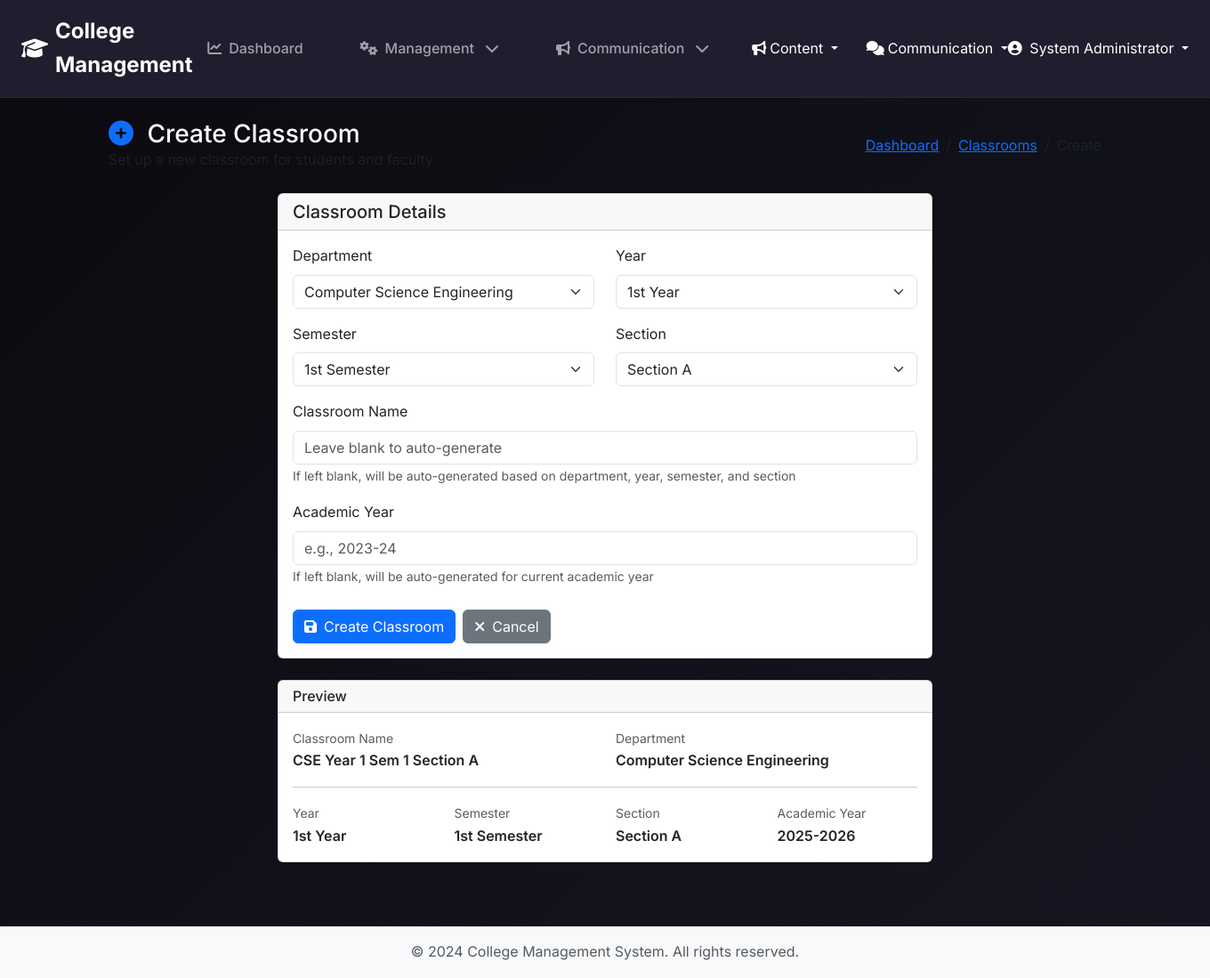
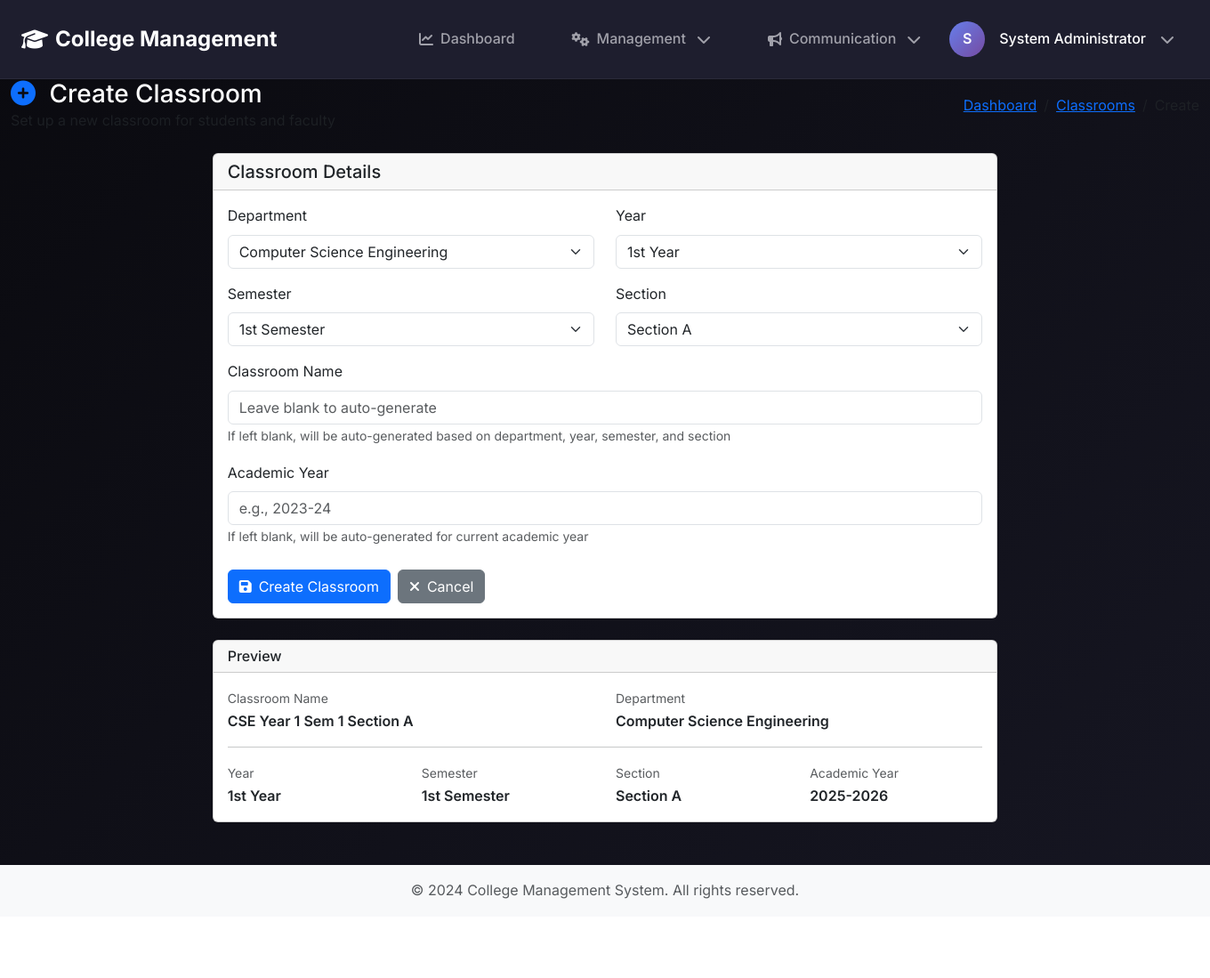
Before and after one commit to rushi-mereddy/adarsh-app, a Flask app: page /admin/classrooms/add in a window 1360 px wide. Shown: the whole page at 89% size. After the commit the page ends 1010 px from the top, so only its background shows below. Run offline with Flask 3, Linux system fonts and the light colour scheme; a user stored in the database is signed in; some libraries are stand-ins or nearby versions.

Commit message:
Remove outdated and unnecessary navigation elements from the admin interface
Remove unused dropdown menus and list items from the base.html template.

Replit-Commit-Author: Agent
Replit-Commit-Session-Id: 2cc784f4-5331-4df3-a63c-dbbc9e05f573
Replit-Commit-Screenshot-Url: https://storage.googleapis.com/screenshot-production-us-central1/9c66b4d1-a79a-4b18-9b9c-1812925f0ecb/20f0ace3-a9d9-4f0a-9174-361bd4639486.jpg

```diff
--- a/templates/base.html
+++ b/templates/base.html
@@ -119,95 +119,60 @@
                                     </a>
                                 </div>
                             </li>
-                            <ul class="dropdown-menu">
-                                <li><a class="dropdown-item" href="{{ url_for('admin_users') }}">
-                                    <i class="fas fa-users me-2"></i>Users
-                                </a></li>
-                                <li><a class="dropdown-item" href="{{ url_for('admin_classrooms') }}">
-                                    <i class="fas fa-school me-2"></i>Classrooms
-                                </a></li>
-                                <li><a class="dropdown-item" href="{{ url_for('admin_courses') }}">
-                                    <i class="fas fa-book me-2"></i>Courses
-                                </a></li>
-                                <li><a class="dropdown-item" href="{{ url_for('admin_enrollments') }}">
-                                    <i class="fas fa-user-graduate me-2"></i>Course Enrollments
-                                </a></li>
-                                <li><a class="dropdown-item" href="{{ url_for('admin_attendance_overview') }}">
-                                    <i class="fas fa-chart-bar me-2"></i>Attendance Overview
-                                </a></li>
-                            </ul>
-                        </li>
-                        <li class="nav-item dropdown">
-                            <a class="nav-link dropdown-toggle" href="#" id="contentDropdown" role="button" data-bs-toggle="dropdown">
-                                <i class="fas fa-bullhorn me-1"></i>Content
-                            </a>
-                            <ul class="dropdown-menu">
-                                <li><a class="dropdown-item" href="{{ url_for('admin_announcements') }}">
-                                    <i class="fas fa-bullhorn me-2"></i>Announcements
-                                </a></li>
-                                <li><a class="dropdown-item" href="{{ url_for('admin_banners') }}">
-                                    <i class="fas fa-image me-2"></i>Banners
-                                </a></li>
-                                <li><a class="dropdown-item" href="{{ url_for('admin_notifications') }}">
-                                    <i class="fas fa-bell me-2"></i>Notifications
-                                </a></li>
-                            </ul>
-                        </li>
-                        <li class="nav-item dropdown">
-                            <a class="nav-link dropdown-toggle" href="#" id="communicationDropdown" role="button" data-bs-toggle="dropdown">
-                                <i class="fas fa-comments me-1"></i>Communication
-                            </a>
-                            <ul class="dropdown-menu">
-                                <li><a class="dropdown-item" href="{{ url_for('admin_feedback') }}">
-                                    <i class="fas fa-comment-dots me-2"></i>Feedback
-                                </a></li>
-                                <li><a class="dropdown-item" href="{{ url_for('admin_enquiries') }}">
-                                    <i class="fas fa-question-circle me-2"></i>Enquiries
-                                </a></li>
-                            </ul>
-                        </li>
                         {% endif %}
                     </ul>
 
-                <ul class="navbar-nav">
-                    <li class="nav-item dropdown">
-                        <a class="nav-link dropdown-toggle" href="#" id="userDropdown" role="button" data-bs-toggle="dropdown">
-                            <i class="fas fa-user-circle me-1"></i>
-                            {{ current_user.get_full_name() }}
+                    <div class="user-menu-ultra">
+                        <div class="dropdown-ultra">
+                            <div class="d-flex align-items-center nav-link-ultra" style="cursor: pointer;">
+                                <div class="user-avatar-ultra me-2">
+                                    {{ current_user.get_full_name()[:1].upper() }}
+                                </div>
+                                <span style="color: white;">{{ current_user.get_full_name() }}</span>
+                                <i class="fas fa-chevron-down ms-2"></i>
+                            </div>
+                            <div class="dropdown-menu-ultra">
+                                {% if current_user.role == 'student' %}
+                                    <a class="dropdown-item-ultra" href="{{ url_for('student_profile') }}">
+                                        <i class="fas fa-user"></i>
+                                        My Profile
                                     </a>
-                        <ul class="dropdown-menu dropdown-menu-end">
-                            {% if current_user.role == 'student' %}
-                                <li><a class="dropdown-item" href="{{ url_for('student_profile') }}">
-                                    <i class="fas fa-user me-2"></i>Profile
-                                </a></li>
                                 {% endif %}
-                            <li><hr class="dropdown-divider"></li>
-                            <li><a class="dropdown-item" href="{{ url_for('logout') }}">
-                                <i class="fas fa-sign-out-alt me-2"></i>Logout
-                            </a></li>
-                        </ul>
-                    </li>
-                </ul>
+                                <a class="dropdown-item-ultra" href="{{ url_for('logout') }}">
+                                    <i class="fas fa-sign-out-alt"></i>
+                                    Sign Out
+                                </a>
+                            </div>
+                        </div>
+                    </div>
+                </div>
             </div>
         </div>
     </nav>
     {% endif %}
 
-    <!-- Main Content -->
-    <main class="{% if current_user.is_authenticated %}py-4{% else %}min-vh-100 d-flex align-items-center{% endif %}">
-        <div class="container{% if not current_user.is_authenticated %}-fluid{% endif %}">
-            <!-- Flash Messages -->
+    <!-- Ultra Modern Main Content -->
+    <main style="{% if not current_user.is_authenticated %}min-height: 100vh; display: flex; align-items: center;{% endif %}">
+        <div class="{% if current_user.is_authenticated %}container-fluid{% else %}container-fluid{% endif %}">
+            <!-- Ultra Modern Flash Messages -->
             {% with messages = get_flashed_messages(with_categories=true) %}
                 {% if messages %}
-                    <div class="row">
-                        <div class="col-12">
+                    <div style="position: fixed; top: 100px; right: 2rem; z-index: 9999; max-width: 400px;">
                         {% for category, message in messages %}
-                                <div class="alert alert-{{ 'danger' if category == 'error' else category }} alert-dismissible fade show" role="alert">
-                                    {{ message }}
-                                    <button type="button" class="btn-close" data-bs-dismiss="alert"></button>
+                            <div class="ultra-card mb-3" style="padding: 1rem; border-left: 4px solid {% if category == 'error' or category == 'danger' %}#ef4444{% elif category == 'success' %}#10b981{% elif category == 'warning' %}#f59e0b{% else %}#6366f1{% endif %};">
+                                <div class="d-flex align-items-start">
+                                    <div style="width: 24px; height: 24px; border-radius: 50%; background: {% if category == 'error' or category == 'danger' %}rgba(239, 68, 68, 0.2){% elif category == 'success' %}rgba(16, 185, 129, 0.2){% elif category == 'warning' %}rgba(245, 158, 11, 0.2){% else %}rgba(99, 102, 241, 0.2){% endif %}; display: flex; align-items: center; justify-content: center; margin-right: 0.75rem; flex-shrink: 0;">
+                                        <i class="fas fa-{% if category == 'error' or category == 'danger' %}exclamation-triangle{% elif category == 'success' %}check{% elif category == 'warning' %}exclamation{% else %}info{% endif %}" style="color: {% if category == 'error' or category == 'danger' %}#ef4444{% elif category == 'success' %}#10b981{% elif category == 'warning' %}#f59e0b{% else %}#6366f1{% endif %}; font-size: 0.75rem;"></i>
+                                    </div>
+                                    <div class="flex-grow-1">
+                                        <div style="color: white; font-size: 0.9rem; line-height: 1.4;">{{ message }}</div>
+                                    </div>
+                                    <button onclick="this.parentElement.parentElement.remove()" style="background: none; border: none; color: #a1a1aa; cursor: pointer; padding: 0; margin-left: 0.5rem;">
+                                        <i class="fas fa-times"></i>
+                                    </button>
+                                </div>
                             </div>
                         {% endfor %}
-                        </div>
                     </div>
                 {% endif %}
             {% endwith %}
@@ -230,8 +195,47 @@
     <!-- Bootstrap 5 JavaScript -->
     <script src="https://cdn.jsdelivr.net/npm/bootstrap@5.3.0/dist/js/bootstrap.bundle.min.js"></script>
 
-    <!-- Custom JavaScript -->
-    <script src="{{ url_for('static', filename='js/main.js') }}"></script>
+    <!-- Ultra Modern JavaScript -->
+    <script>
+        // Mobile menu toggle
+        function toggleMobileMenu() {
+            const nav = document.getElementById('mainNav');
+            nav.classList.toggle('mobile-hidden');
+        }
+
+        // Auto-hide flash messages
+        document.addEventListener('DOMContentLoaded', function() {
+            const flashMessages = document.querySelectorAll('.ultra-card[style*="position: fixed"]');
+            flashMessages.forEach(message => {
+                setTimeout(() => {
+                    message.style.opacity = '0';
+                    message.style.transform = 'translateX(100%)';
+                    setTimeout(() => message.remove(), 300);
+                }, 5000);
+            });
+        });
+
+        // Smooth animations on scroll
+        document.addEventListener('DOMContentLoaded', function() {
+            const cards = document.querySelectorAll('.stat-card-ultra, .quick-action-card, .ultra-card');
+
+            const observer = new IntersectionObserver((entries) => {
+                entries.forEach(entry => {
+                    if (entry.isIntersecting) {
+                        entry.target.style.opacity = '1';
+                        entry.target.style.transform = 'translateY(0)';
+                    }
+                });
+            });
+
+            cards.forEach(card => {
+                card.style.opacity = '0';
+                card.style.transform = 'translateY(20px)';
+                card.style.transition = 'all 0.6s ease';
+                observer.observe(card);
+            });
+        });
+    </script>
 
     {% block extra_js %}{% endblock %}
 </body>
```
Lines whose indentation alone changed are shown as unchanged.
